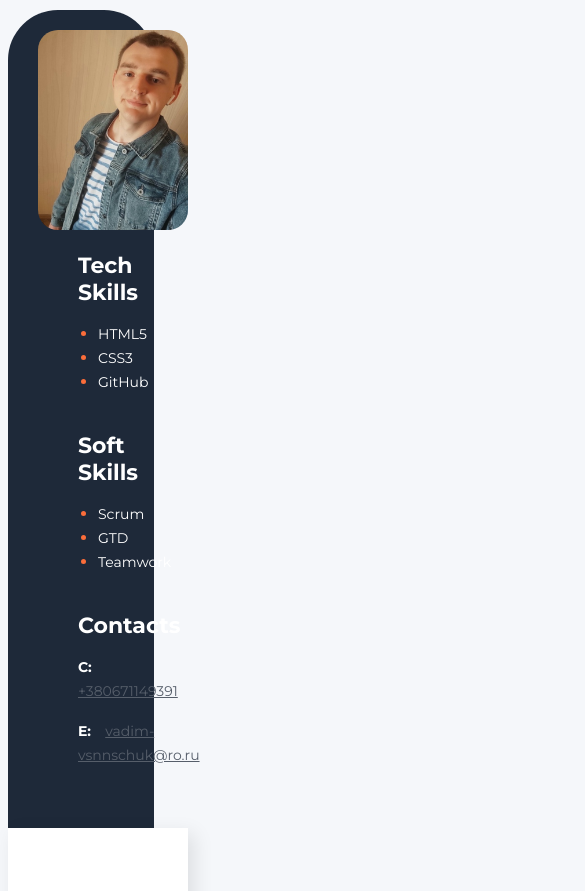
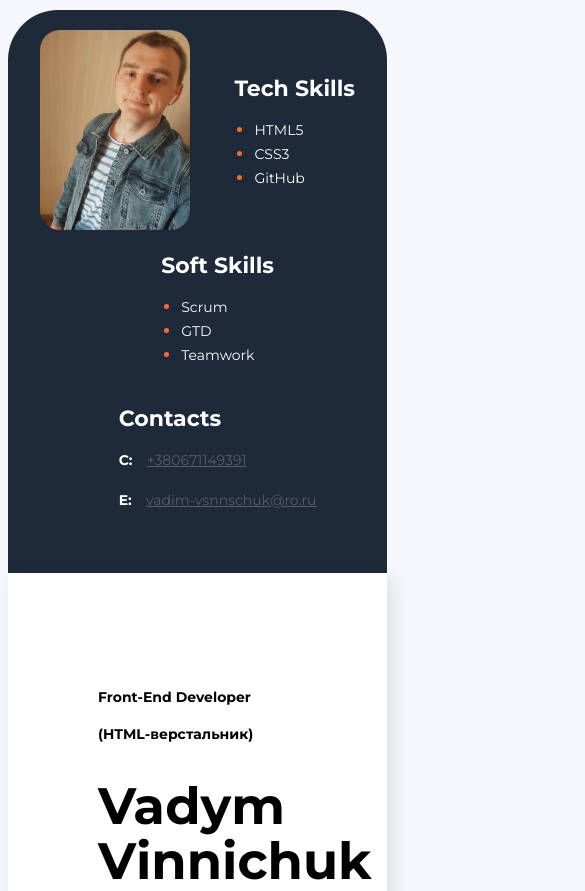
Before and after one commit to VadymChink/cv, a plain HTML site: page index.html in a window 390 px wide. Shown: the top 891 px of the page, 585 px wide, since content can reach past the window. Drawn offline with Linux system fonts and the light colour scheme.

Commit message:
Add files via upload

```diff
--- a/css/style.css
+++ b/css/style.css
@@ -241,7 +241,7 @@ body {
 	color: #ffffff;
 }
 
-@media (max-width: 2040px) {
+@media (max-width: 1040px) {
 	* {
 		padding: 0;
 		box-sizing: border-box;
@@ -251,7 +251,7 @@ body {
 		flex-direction: column-reverse;
 		flex-wrap: wrap;
 		margin-top: 10px;
-		width: 100%;
+		width: 260%;
 	}
 	.main-content {
 		/* width: 765px; */
```
